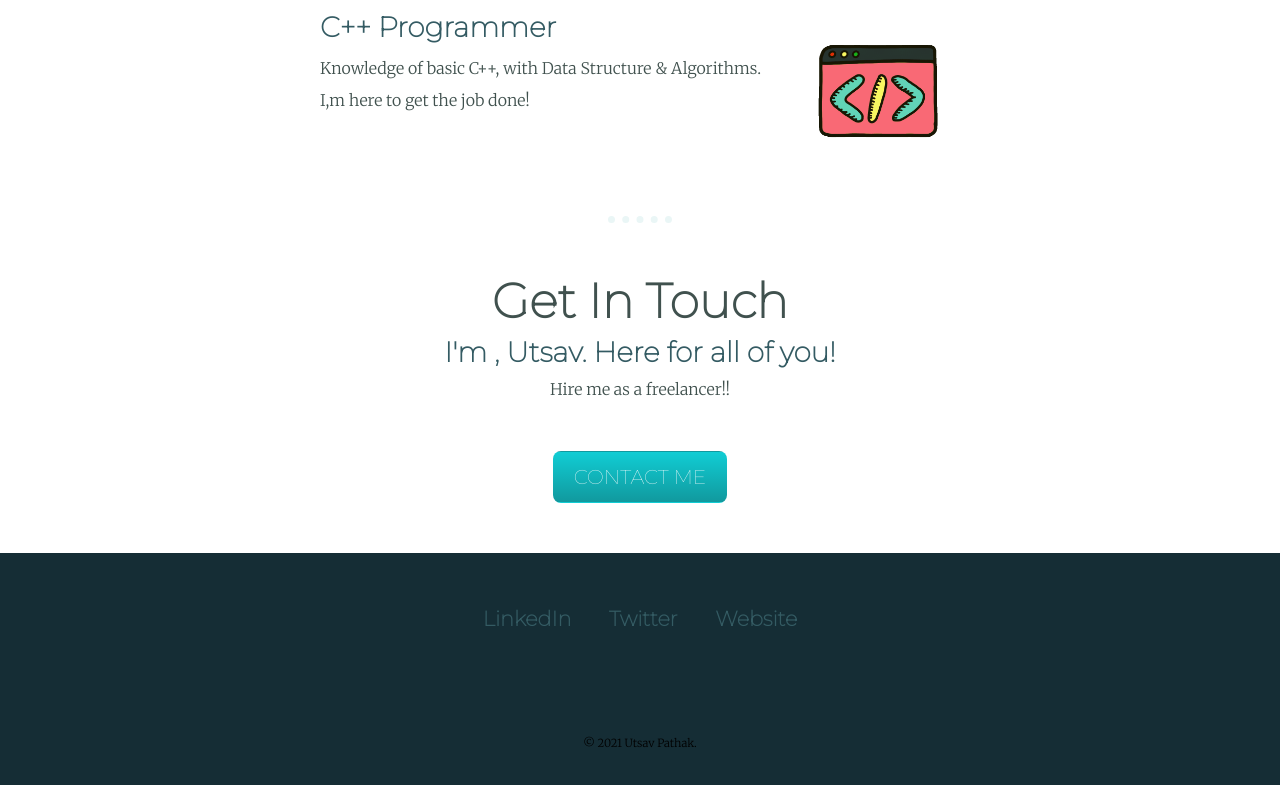
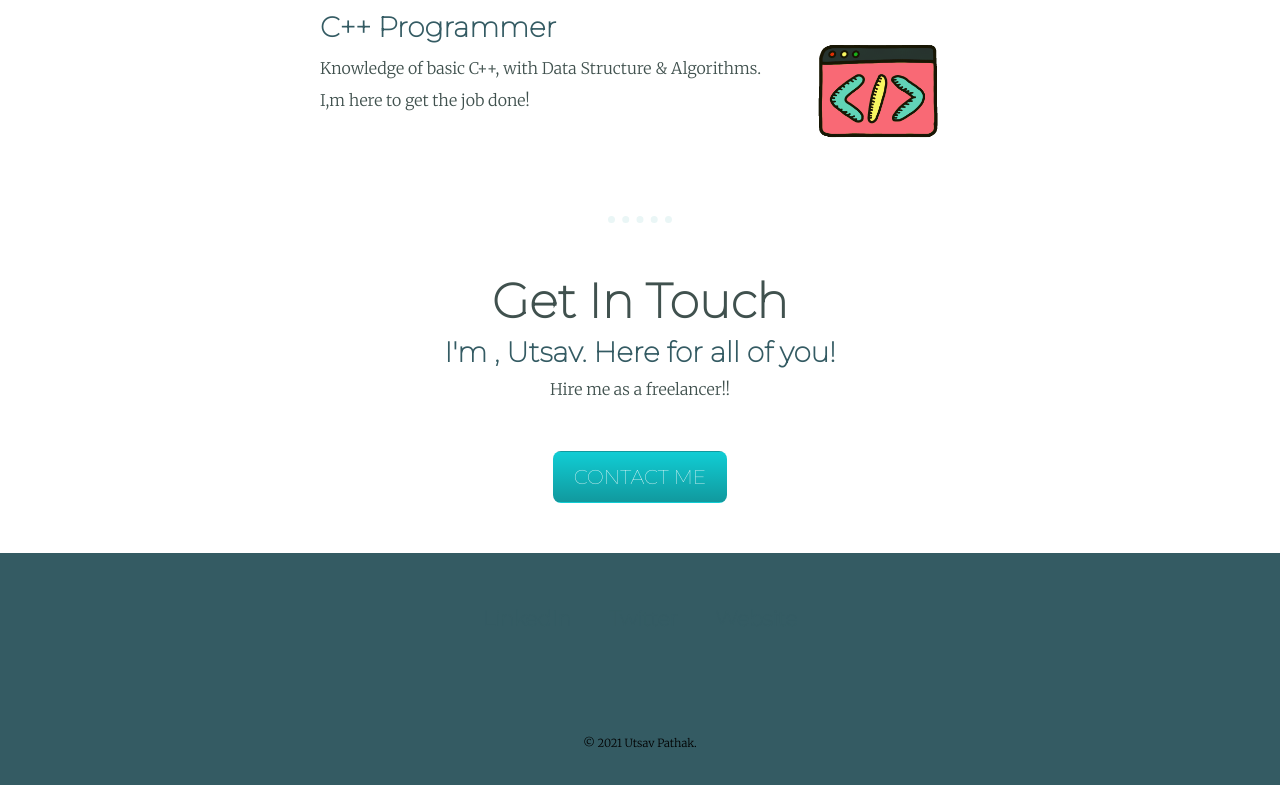
Before and after one commit to titanium59/Utsav, a plain HTML site: page index.html in a window 1280 px wide. Shown: the part 1125-1910 px from the top of the page. Drawn offline with nearby package versions, Linux system fonts and the light colour scheme.

Commit message:
styles.css

```diff
--- a/css/styles.css
+++ b/css/styles.css
@@ -30,7 +30,7 @@ h3{
 
 }
 .bottom-container{
-    background-color: #152D35;
+    background-color: #345B63;
     padding: 50px 0 20px;
 }
 .footer-link{
```
